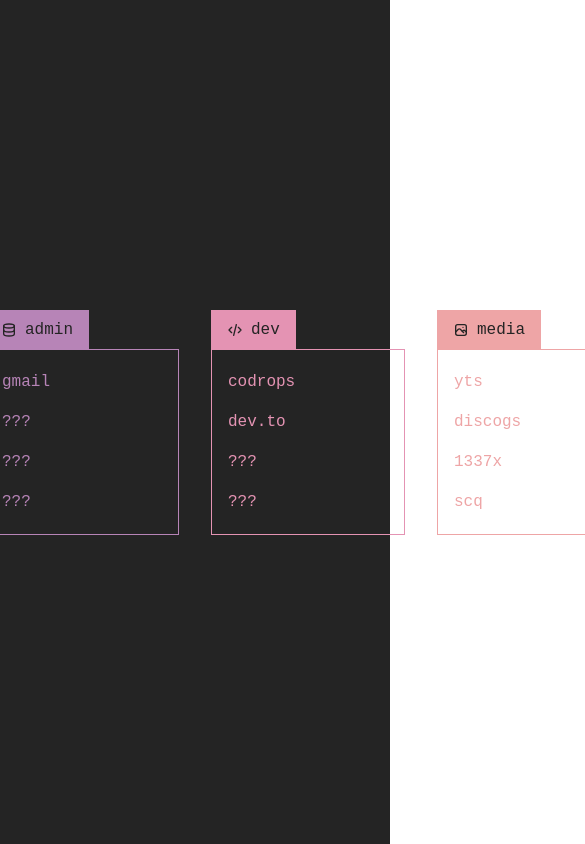
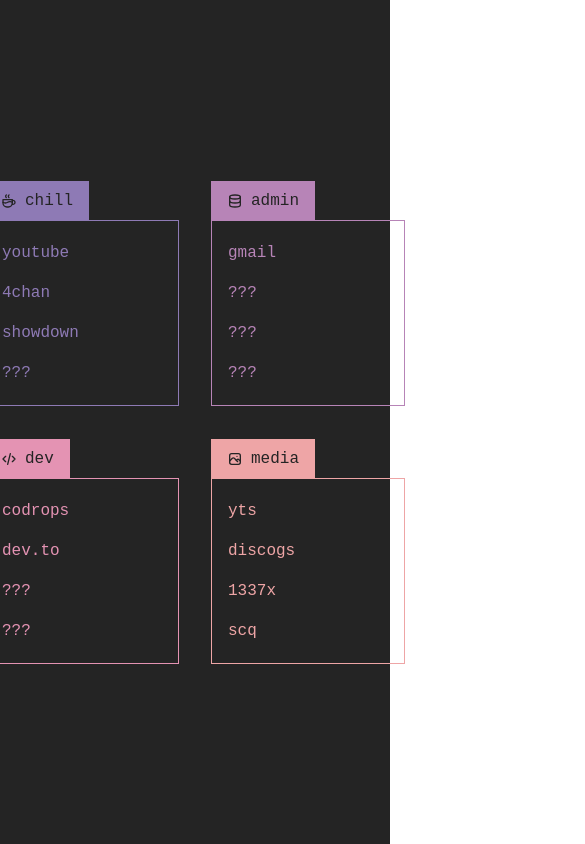
Before and after one commit to calamina/net, a Vue app: page / in a window 390 px wide. Shown: the top 844 px of the page, 585 px wide, since content can reach past the window. Built offline with nearby package versions, Linux system fonts and the light colour scheme.

Commit message:
grid on small devices

```diff
--- a/src/components/linkSection.vue
+++ b/src/components/linkSection.vue
@@ -36,7 +36,6 @@
   margin-top: 2.5rem;
   padding: 1rem;
   position: relative;
-  width: fit-content;
 
   &__title {
     position: absolute;
--- a/src/views/HomeView.vue
+++ b/src/views/HomeView.vue
@@ -24,19 +24,26 @@
 
 <style scoped>
 main {
-  height: 100vh;
+  min-height: 100vh;
   width: 100vw;
   display: flex;
   flex-flow: column;
   align-items: center;
   justify-content: center;
   gap: 2rem;
-  padding: 1rem;
 }
 .links {
-  display: flex;
+  display: grid;
+  grid-template-columns: repeat(4, 1fr);
   align-items: center;
   justify-content: center;
   gap: 2rem;
 }
+
+@media screen and (max-width: 768px) {
+  .links {
+    display: grid;
+    grid-template-columns: repeat(2, 1fr);
+  }
+}
 </style>
```
